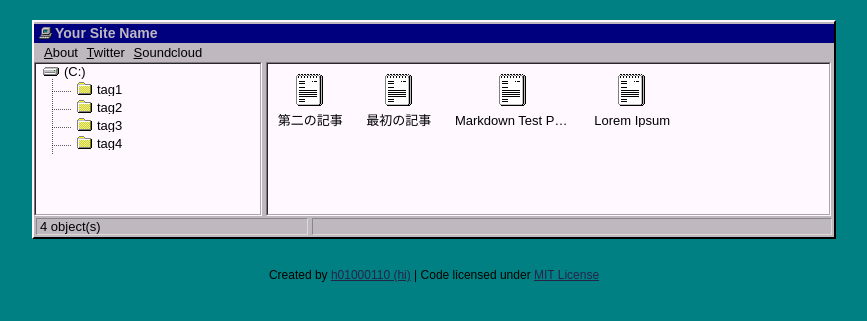
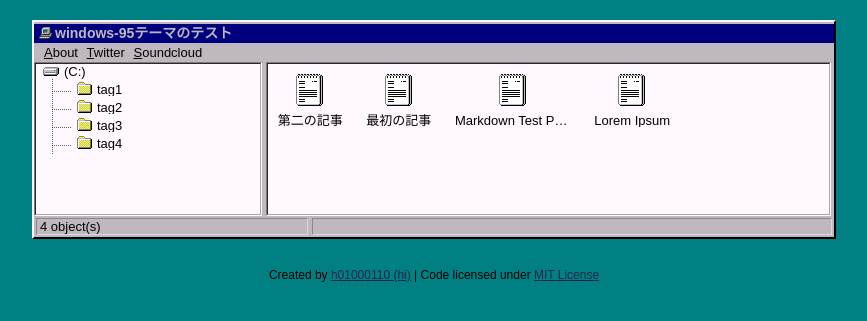
Before and after one commit to sammaya164/skyblue, a Jekyll site: the page built from index.md, in a window 1280 px wide. Shown: the top 321 px of the page, without its empty margins (206-1073 px from the left). Built offline with Jekyll 4.4.1, drawn with Linux system fonts in a browser that asks for light colours.

Commit message:
Update _config.yml

```diff
--- a/_config.yml
+++ b/_config.yml
@@ -3,7 +3,7 @@ url: #Your url here
 baseurl: /windows-95-test
 
 # variables
-name: Your Site Name
+name: "windows-95テーマのテスト"
 description: Your description here
 google_verification: null
 
```
